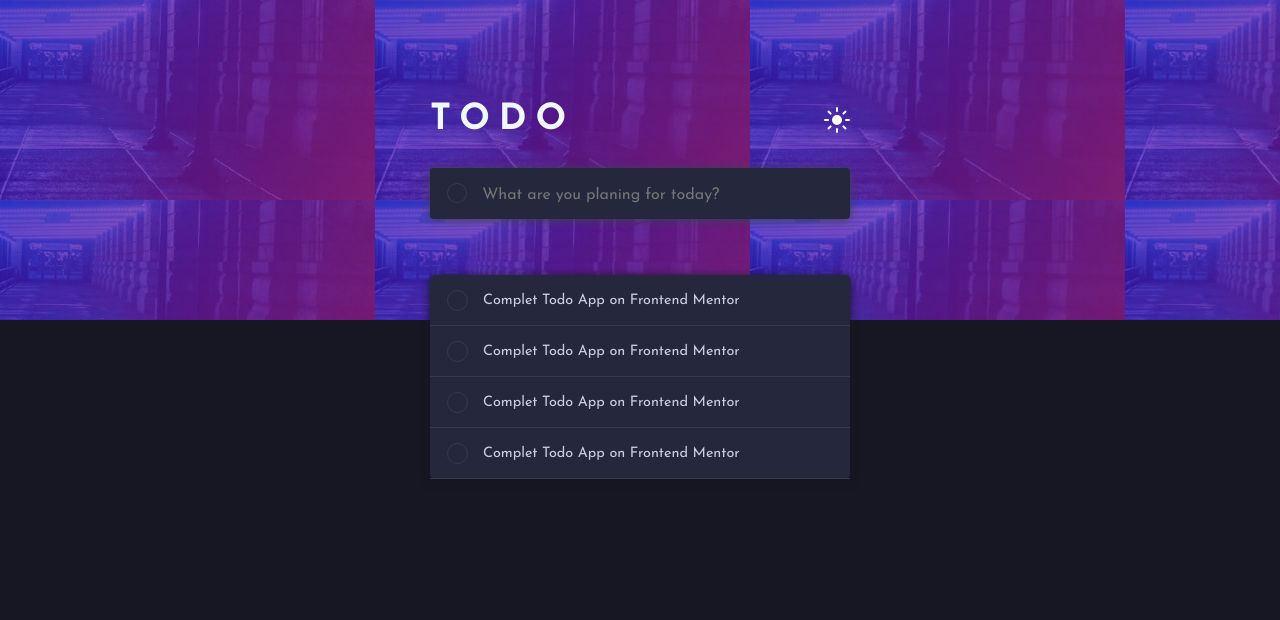
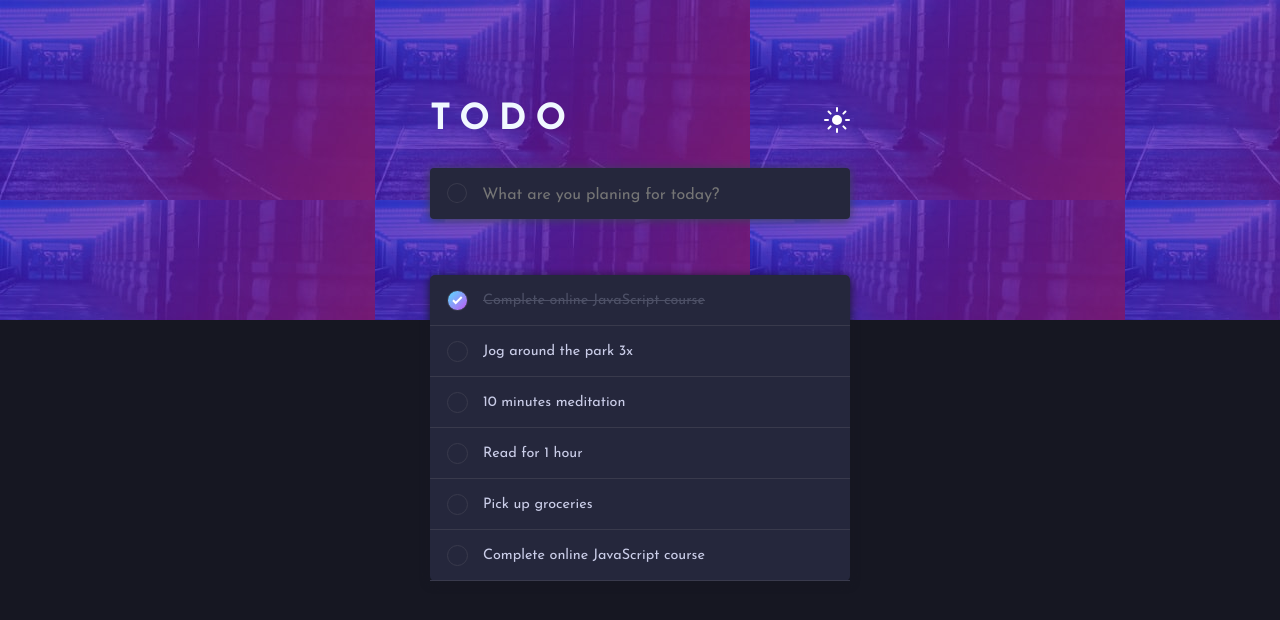
Before and after one commit to GHamza-Dev/react-todo-app, a React (Create React App) app: page / in a window 1280 px wide. Shown: the top 620 px of the page. Built offline with nearby package versions, Linux system fonts and the light colour scheme.

Commit message:
- Handel checkbox toggle  - Handel create new todo method

```diff
--- a/src/App.js
+++ b/src/App.js
@@ -9,6 +9,50 @@ import Input from './components/UI/Input/Input';
 import TodoList from './components/TodoList/TodoList';
 class App extends Component{
 
+  state = {
+    todos:[
+      {id:11,text:'Complete online JavaScript course',done:true},
+      {id:12,text:'Jog around the park 3x',done:false},
+      {id:13,text:'10 minutes meditation',done:false},
+      {id:14,text:'Read for 1 hour',done:false},
+      {id:15,text:'Pick up groceries',done:false},
+      {id:16,text:'Complete online JavaScript course',done:false}
+    ],
+    input:''
+  }
+
+  toggleCompletedHandler = (id) => {
+    let todoList = [...this.state.todos].map(todo => {
+      if (todo['id'] === id) {
+        todo['done'] = !todo['done'];
+      }
+      return todo;
+    });
+
+    this.setState({
+      todos:todoList
+    })
+  }
+
+  createTodoHandler = (e) => {
+    e.preventDefault();
+    const inputValue = this.state.input;
+    if (inputValue === '') {
+      alert('Oops it seems like you feel boring ;) if though please take a rest.')
+      return;
+    }
+    const todoList = [...this.state.todos];
+    const id = this.state.todos[this.state.todos.length-1]['id']+1;
+    todoList.push({id:id,text:inputValue,done:false});
+
+    this.setState({todos:todoList});
+  }
+
+  updateInputStateHandler = (e) => {
+    this.setState({
+      input:e.target.value
+    })
+  }
 
   render(){
     return (
@@ -16,11 +60,14 @@ class App extends Component{
         <Header>
           <Wrapper>
             <HeaderTop />
-            <Input />
+            <form onSubmit={this.createTodoHandler}>
+              <Input onType={this.updateInputStateHandler} />
+            </form>
           </Wrapper>
         </Header>
         <Body>
-          <TodoList />
+          <TodoList todos={this.state.todos}
+          onCheck={this.toggleCompletedHandler} />
         </Body>
       </Layout>
     );
--- a/src/components/Layout/Body/Body.module.css
+++ b/src/components/Layout/Body/Body.module.css
@@ -1,5 +1,5 @@
 .body{
     background-color: #161722;
-    height: calc(100vh - 40vh);
-    width: 100%;
+    height: 100%;
+    width: 100vw;
 }
--- a/src/components/TodoItem/TodoItem.js
+++ b/src/components/TodoItem/TodoItem.js
@@ -2,11 +2,21 @@ import React from 'react';
 import classes from './TodoItem.module.css';
 import Checkbox from '../UI/CheckBox/CheckBox';
 
-const TodoItem = (props) => (
-    <li className={classes.todo_item}>
-        <Checkbox />
-        <p className={classes.todo_text}>Complet Todo App on Frontend Mentor</p>
-    </li>
-);
+const TodoItem = ({id,text,completed,onCheck}) => {
+
+    let textClasses = [
+        classes.todo_text,
+        completed ? classes['completed'] : null
+    ];
+
+    return (
+        <li className={classes.todo_item}>
+            <Checkbox id={id} completed={completed}
+            onCheck={onCheck}
+            />
+            <p className={textClasses.join(' ')}>{text}</p>
+        </li>
+    );
+};
 
 export default TodoItem;
--- a/src/components/TodoItem/TodoItem.module.css
+++ b/src/components/TodoItem/TodoItem.module.css
@@ -11,4 +11,33 @@
     margin-left: 15px;
     font-size: .9rem;
     color: #cacde8;
+    display: inline;
+    position: relative;
 }
+
+.todo_text.completed{
+    color: #4d5066;
+}
+
+.todo_text.completed::after{
+    content: ' ';
+    height: 1px;
+    width: 0;
+    background-color: #4d5066;
+    position: absolute;
+    left: 0;
+    top: 50%;
+    animation: lineThrough .5s ease-out forwards;
+}
+
+@keyframes lineThrough {
+    from{
+        width: 0;
+        background-color: #ffffff;
+    }
+
+    to{
+        width: 100%;
+        background-color: #4d5066;
+    }
+}
--- a/src/components/TodoList/TodoList.js
+++ b/src/components/TodoList/TodoList.js
@@ -1,13 +1,18 @@
 import React from 'react';
 import classes from './TodoList.module.css';
 import TodoItem from '../TodoItem/TodoItem';
-const TodoList = (props) => (
-    <ul className={classes.todo_list}>
-        <TodoItem />
-        <TodoItem />
-        <TodoItem />
-        <TodoItem />
-    </ul>
-);
+const TodoList = (props) => {
+    let todoList = props.todos.map(todo => (
+        <TodoItem id={todo.id}
+        key={todo.id} text={todo.text} completed={todo.done}
+        onCheck={props.onCheck} />
+    ));
+
+    return(
+        <ul className={classes.todo_list}>
+            {todoList}
+        </ul>
+    );
+};
 
 export default TodoList;
--- a/src/components/UI/CheckBox/CheckBox.js
+++ b/src/components/UI/CheckBox/CheckBox.js
@@ -1,8 +1,11 @@
 import React from 'react';
 import classes from './CheckBox.module.css';
 
-const checkbox = (props) => (
-    <input className={classes.checkbox} type="checkbox" />
+const checkbox = ({id,completed,onCheck}) => (
+    <input
+    checked={completed}
+    className={classes.checkbox} type="checkbox"
+    onChange={()=>onCheck(id)} />
 );
 
 export default checkbox;
--- a/src/components/UI/Input/Input.js
+++ b/src/components/UI/Input/Input.js
@@ -4,7 +4,7 @@ import classes from './Input.module.css';
 const Input = (props) => (
     <div className={classes.input_group}>
         <div className={classes.circle}></div>
-        <input
+        <input onChange={props.onType}
         className={classes.input} type="text"
         placeholder="What are you planing for today?" />
     </div>
--- a/src/index.css
+++ b/src/index.css
@@ -31,4 +31,6 @@ body {
   font-family: "Josefin Sans";
   font-size: 18px;
   color: aliceblue;
+  overflow-x: hidden;
+  background-color: #161722;
 }
```
